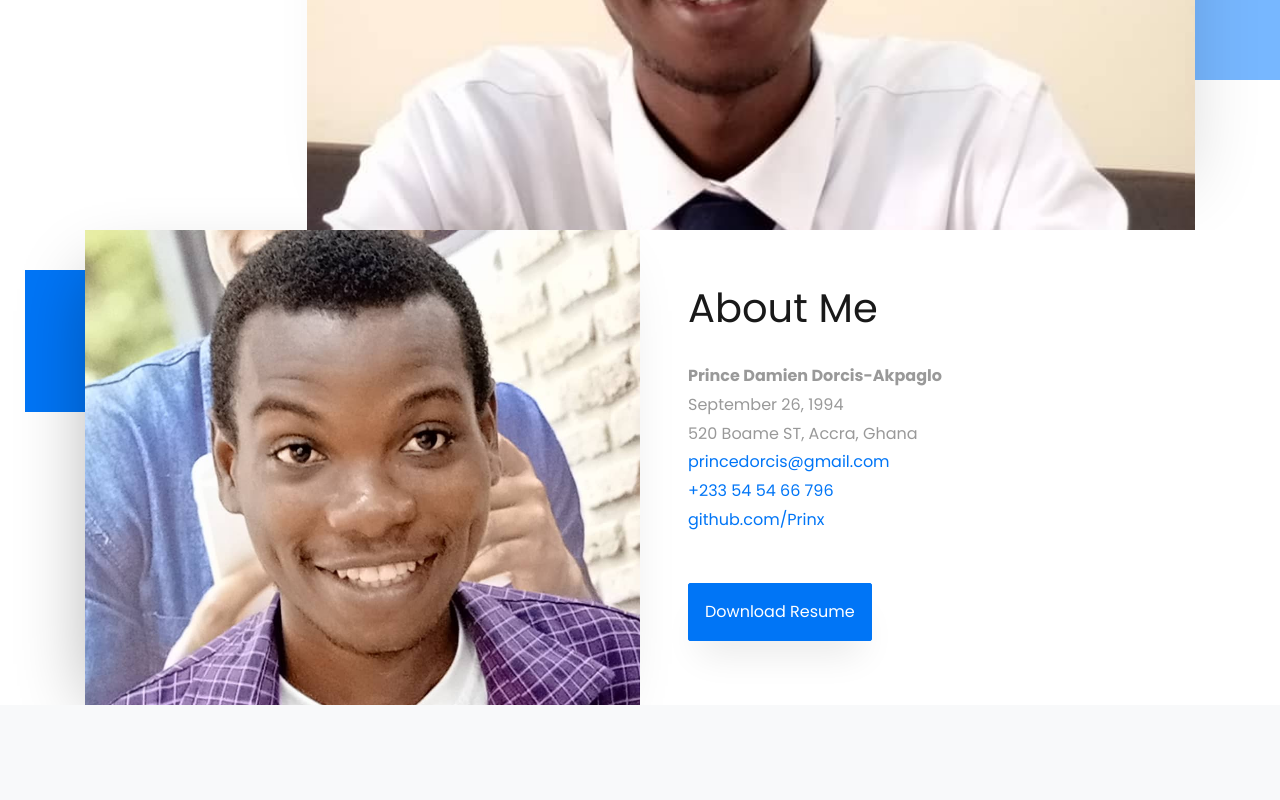
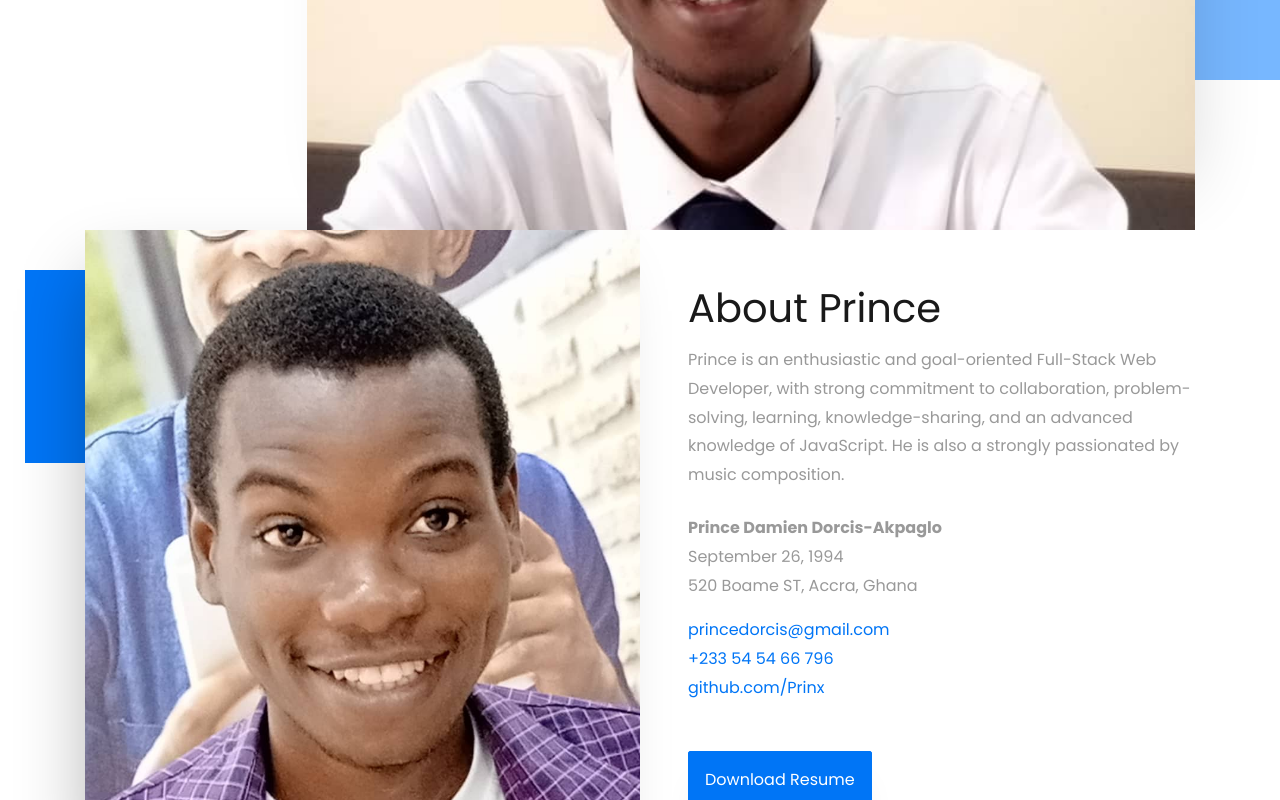
Before and after one commit to prinx/prinx.github.io, a plain HTML site: page index.html in a window 1280 px wide. Shown: the part 520-1320 px from the top of the page. Drawn offline with Linux system fonts and the light colour scheme.

Commit message:
Initial commit updated

```diff
--- a/index.html
+++ b/index.html
@@ -104,20 +104,18 @@
 				<div class="col-md-6 col-lg-6 pl-md-5 py-5">
 					<div class="row justify-content-start pb-3">
 						<div class="col-md-12 heading-section ftco-animate">
-							<h1 class="big">About Me</h1>
-							<!-- <p>A small river named Duden flows by their place and supplies it with the necessary
-								regelialia.</p> -->
+							<h1 class="big">About Prince</h1>
+							<p>Prince is an enthusiastic and goal-oriented Full-Stack Web Developer, with strong
+								commitment to
+								collaboration, problem-solving, learning, knowledge-sharing, and an advanced knowledge
+								of JavaScript. He is also a strongly passionated by music composition.</p>
 							<ul class="about-info mt-4 px-md-0 px-2">
 								<li class="d-flex"><strong>Prince Damien Dorcis-Akpaglo</strong></li>
 								<li class="d-flex">
-									<span>
-										<date>September 26, 1994</date>
-									</span>
+									<date>September 26, 1994</date>
 								</li>
 								<li class="d-flex">
-									<span>
 										<address class="d-inline">520 Boame ST, Accra, Ghana</address>
-									</span>
 								</li>
 								<li class="d-flex">
 									<span><a href="mailto:princedorcis@gmail.com">princedorcis@gmail.com</a></span>
@@ -239,7 +237,7 @@
 
 			<div class="row no-gutters block-9">
 				<div class="col-md-6 order-md-last d-flex">
-					<form @submit.prevent="sendEmail" id="contact-form" class="bg-light p-4 p-md-5 contact-form">
+					<form id="contact-form" class="bg-light p-4 p-md-5 contact-form">
 						<div class="form-group">
 							<label for="user_name"></label>
 							<input id="user_name" name="user_name" type="text" class="form-control"
```
